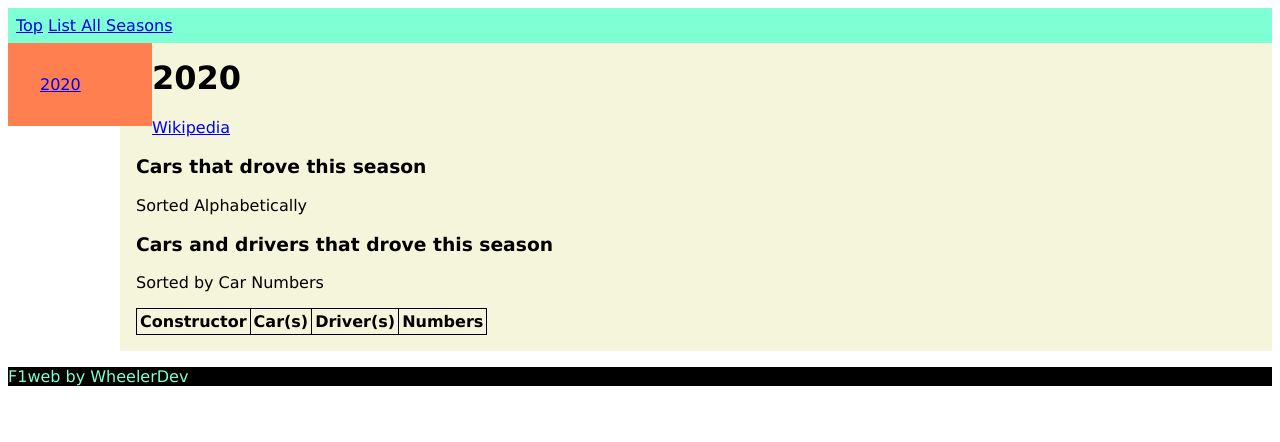
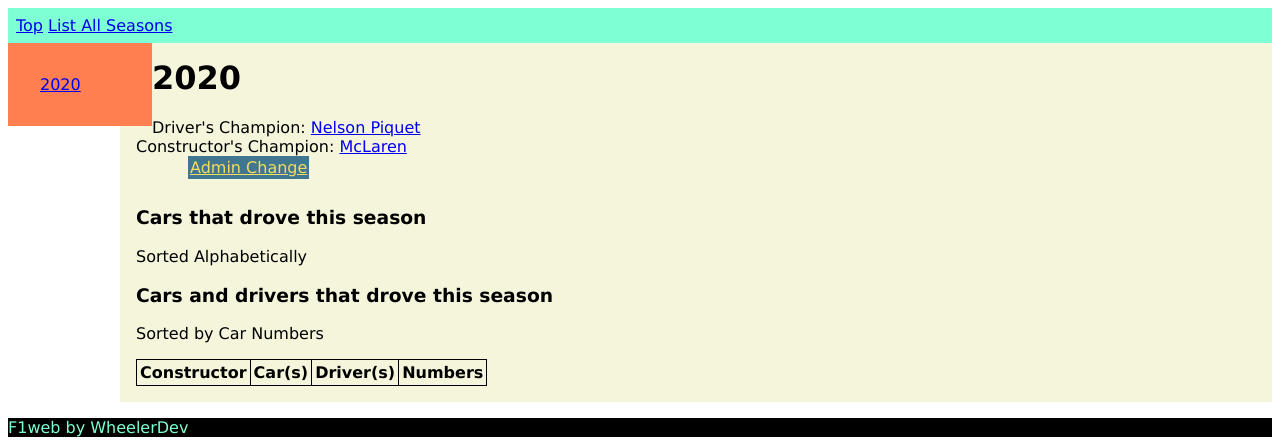
Before and after one commit to riktov/f1web, a Django app: page /browse/season/2020/ in a window 1280 px wide. Shown: the top 442 px of the page. Run offline with Django 4.2, Linux system fonts and the light colour scheme; data comes from the database, SQL or seed files in the repository; tables that the repository leaves empty hold one stand-in row (values such as "Sample post"); lists and menus that the app fills with data are empty; parts of the project's set-up code (start-up, migrations or seed data) failed here and were passed over.

Commit message:
season detail page lists champs. better extlinks

```diff
--- a/browse/templates/f1web/season_detail.html
+++ b/browse/templates/f1web/season_detail.html
@@ -26,7 +26,25 @@
 <div class="ObjectDetail">
     <h1>{{object}}</h1>
 
-    <a href="{{object | wikipedia_season}}" target="_blank">Wikipedia</a>
+    <div id="champions">
+    Driver's Champion:
+    {% if object.drivers_champion %}
+    <a href="{% url 'driver_detail' object.drivers_champion.slug %}">{{object.drivers_champion}}</a>
+    {% endif %}
+    <br/>
+    Constructor's Champion:
+    {% if object.constructors_champion %}
+    <a href="{% url 'constructor_detail' object.constructors_champion.slug %}">{{object.constructors_champion}}</a><br/>
+    {% endif %}
+    </div>
+
+
+    <div class="ExternalLinks">
+        <a href="{{object | wikipedia_season }}" target=_blank><img src="https://wikipedia.org/static/favicon/wikipedia.ico" /></a>
+        <a href="{{ object.year | statsf1 }}" target="_blank"><img src="https://www.statsf1.com/favicon.ico" /></a>
+        <a href="{% url 'admin:f1web_season_change' object %}" target="_blank" class="AdminLink">Admin Change</a>
+    </div>
+
     <div>
         {% if object.previous %}
             <a href="{% url 'season_detail' object.previous %}">{{object.previous}}</a>
@@ -66,7 +84,7 @@
             </tr>
             {% for row in drivers_table %}
                 <tr>
-                    <td>
+                    <td id="{{row.team.slug}}">
                     <a href="{% url 'constructor_detail' row.team.slug %}">{{row.team}}</a>
                     </td>
                     <td>
```
